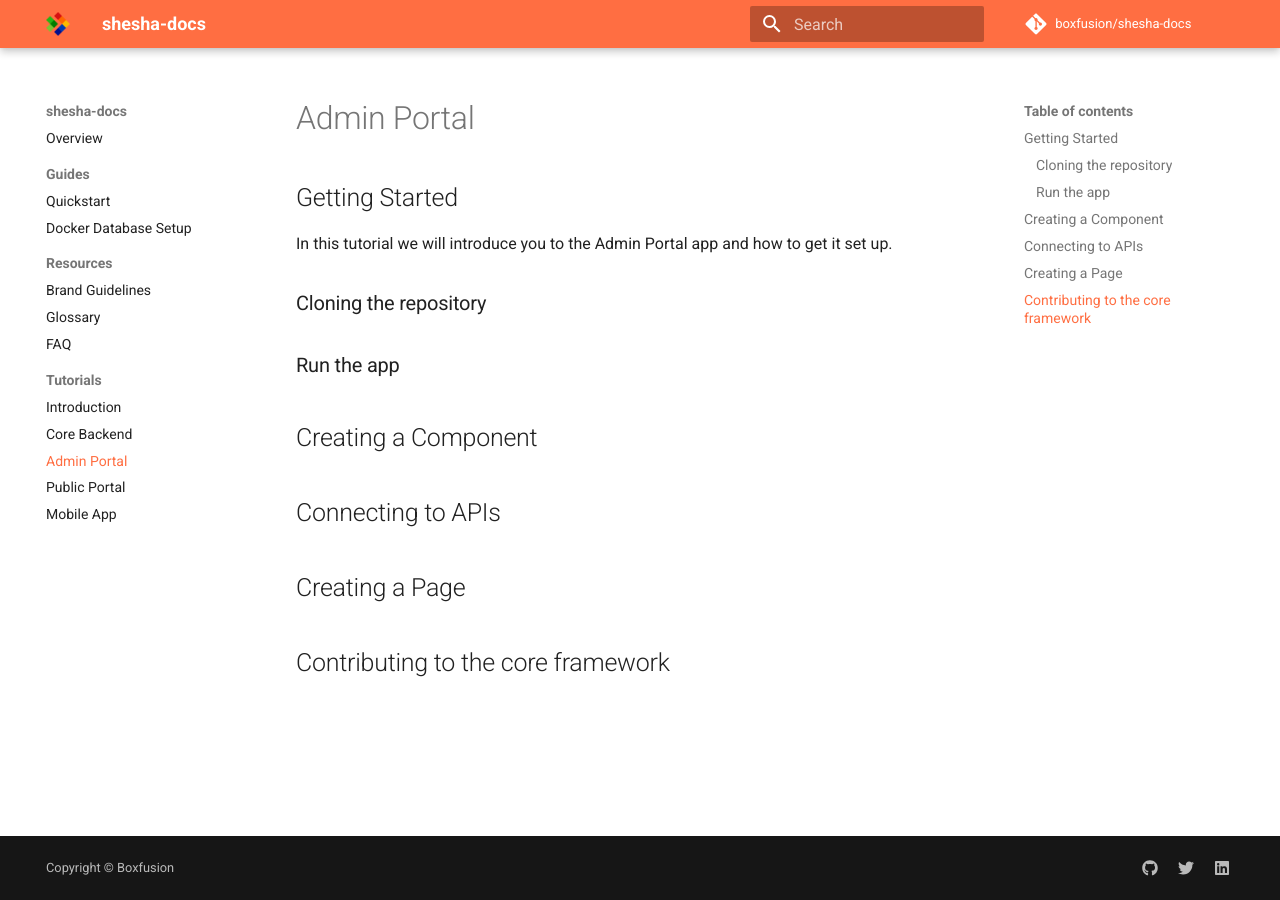
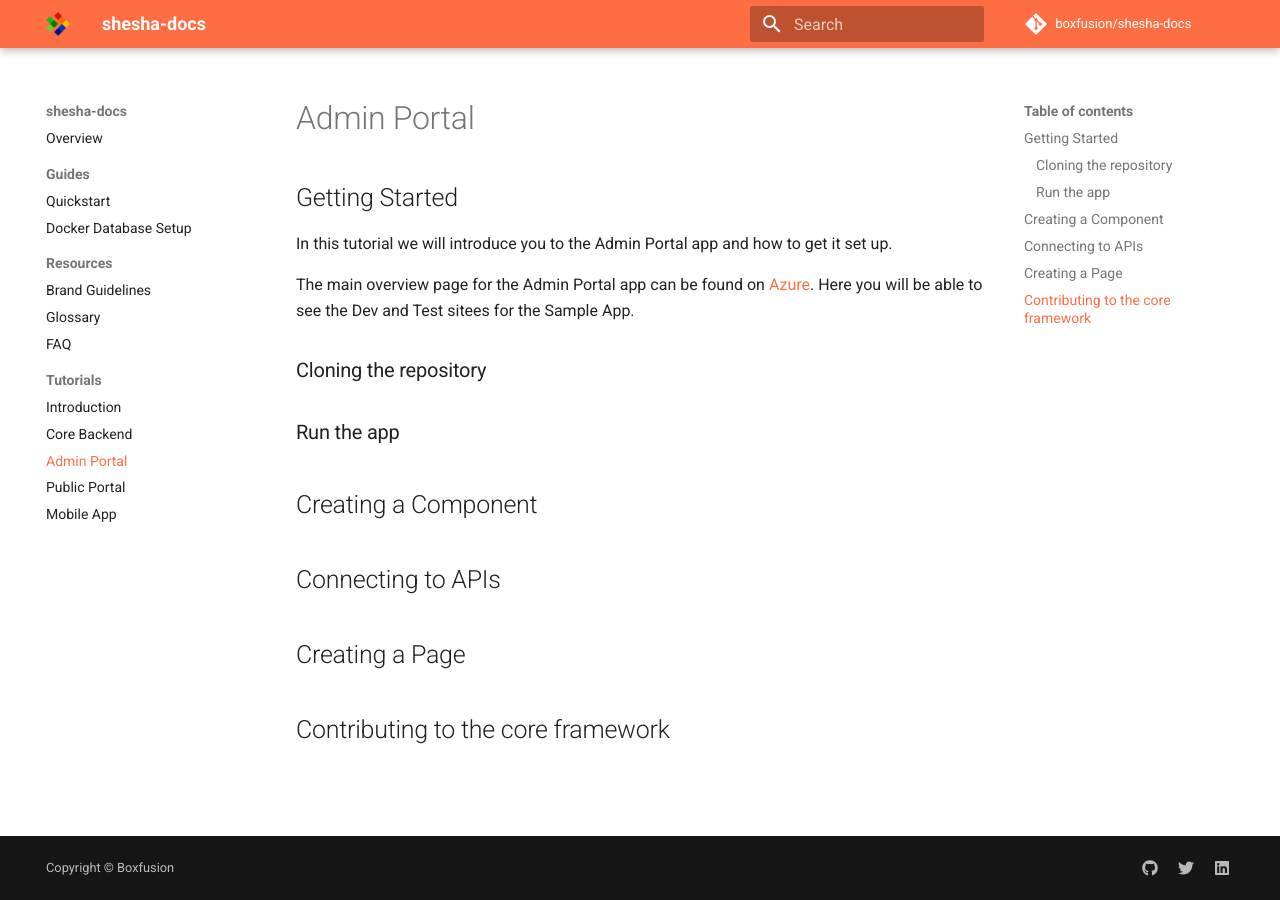
Before and after one commit to Boxfusion/shesha-docs, an MkDocs documentation site: the page built from docs/tutorials/02-admin-portal.md, in a window 1280 px wide. Built offline with MkDocs 1.6.1 and Material for MkDocs 9.7.7, drawn with Linux system fonts in a browser that asks for light colours; comment, search, counter and statistics services are not loaded.

Commit message:
Update 02-admin-portal.md

```diff
--- a/docs/tutorials/02-admin-portal.md
+++ b/docs/tutorials/02-admin-portal.md
@@ -3,6 +3,8 @@
 ## Getting Started
 
 In this tutorial we will introduce you to the Admin Portal app and how to get it set up.
+
+The main overview page for the Admin Portal app can be found on [Azure](https://dev.azure.com/boxfusion/Shesha-SampleProject). Here you will be able to see the Dev and Test sitees for the Sample App.
 
 ### Cloning the repository
 ### Run the app
```
